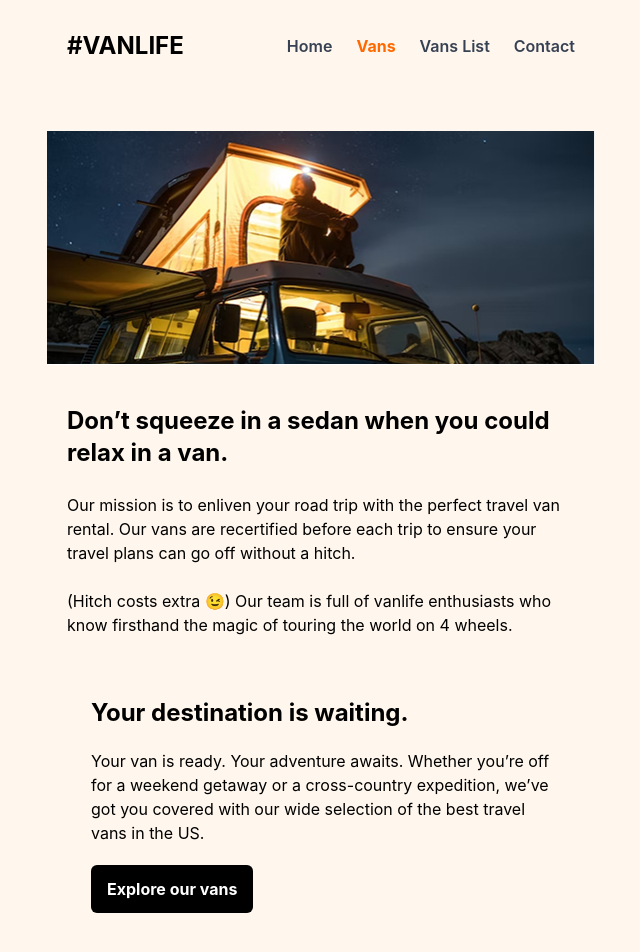
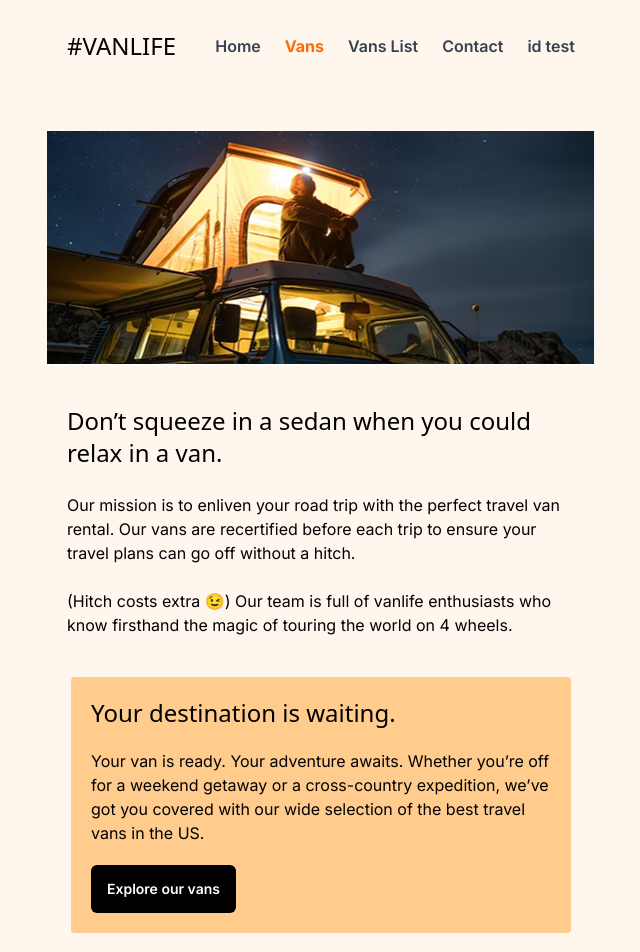
Before and after one commit to soyebamd/van-life-react-project, a React (Vite) app: page /about in a window 1280 px wide. Shown: the top 952 px of the page, without its empty margins (319-959 px from the left). Built offline with nearby package versions, Linux system fonts and the light colour scheme; a web font is replaced by a local one; what miragejs would draw is missing.

Commit message:
latest update fixed issues

```diff
--- a/src/App.jsx
+++ b/src/App.jsx
@@ -3,6 +3,7 @@ import Home from "./pages/home";
 import About from "./pages/about";
 import NotFound from "./pages/not-found";
 import Vans from "./pages/Vans";
+import VansDetails from "./pages/vansDetails";
 import Footer from "./components/footer";
 
 import { BrowserRouter, Routes, Route } from "react-router";
@@ -18,6 +19,7 @@ function App() {
             <Route path="/" element={<Home />} />
             <Route path="/about" element={<About />} />
             <Route path="/vans" element={<Vans />} />
+            <Route path="/vans-details/:id" element={<VansDetails />} />
             <Route path="*" element={<NotFound />} />
           </Routes>
         </main>
--- a/src/components/btn.jsx
+++ b/src/components/btn.jsx
@@ -29,7 +29,7 @@ export default function Btn({
   console.log(buttonBg);
 
   const globalClass =
-    "font-bold rounded-md flex items-center justify-center px-4";
+    "font-semibold rounded-md flex items-center justify-center px-4 text-sm";
 
   const combineClass = classNames(globalClass, btnClass, textColor, buttonBg);
 
--- a/src/components/header.jsx
+++ b/src/components/header.jsx
@@ -3,9 +3,7 @@ import { NavLink } from "react-router";
 export default function Header() {
   return (
     <header className="flex flex-wrap md:flex-nowrap md:justify-between  min-h-22.75 px-5">
-      <h1 className="text-2xl font-bold font-inter flex items-center">
-        #VANLIFE
-      </h1>
+      <h1 className="text-2xl  font-inter flex items-center">#VANLIFE</h1>
       <ul className="flex gap-4 md:gap-6 items-center font-semibold text-base grid-cols-1">
         <li>
           <NavLink
@@ -49,6 +47,10 @@ export default function Header() {
             Contact
           </NavLink>
         </li>
+
+        <NavLink to="/vans-details/:id" className="text-gray-700">
+          id test
+        </NavLink>
       </ul>
     </header>
   );
--- a/src/index.css
+++ b/src/index.css
@@ -1,22 +1,31 @@
 @import "tailwindcss";
 
-:root {
-  --color-bgColor: #fff7ed;
-  --color-textColor: #161616;
-  --color-orange: #ff8c38;
-  --color-lightOrange: #ffcc8d;
-  --color-footer-bgColor: #252525;
-
+@theme {
   --color-simple: #e17654;
   --color-luxury: #161616;
   --color-rugged: #115e59;
   --color-btnText: #ffead0;
-
+  --color-orange: #ff8c38;
   --font-headingTitle: "Rubik Dirt", system-ui;
   --font-inter: "Inter", sans-serif;
+  --color-bgColor: #fff7ed;
+  --color-textColor: #161616;
+
+  --color-lightOrange: #ffcc8d;
+  --color-footer-bgColor: #252525;
 }
 
 body {
   background-color: var(--color-bgColor);
   font-size: 16px;
+  font-family: var(--font-inter);
 }
+
+h1,
+h2,
+h3,
+h4,
+h5,
+h6 {
+  font-family: var(--font-headingTitle);
+}
--- a/src/pages/Vans.jsx
+++ b/src/pages/Vans.jsx
@@ -19,7 +19,7 @@ export default function Vans() {
   return (
     <>
       <div className="px-5">
-        <h1 className="text-3xl font-bold mb-8">Explore our van options</h1>
+        <h1 className="text-3xl  mb-8">Explore our van options</h1>
         <ul className="flex flex-wrap gap-4 justify-center">
           <li>
             <Btn
--- a/src/pages/about.jsx
+++ b/src/pages/about.jsx
@@ -11,7 +11,7 @@ export default function About() {
         />
 
         <div className="content flex flex-col gap-6 px-5 my-10">
-          <h2 className="text-2xl font-bold">
+          <h2 className="text-2xl ">
             Don’t squeeze in a sedan when you could relax in a van.
           </h2>
           <p>
@@ -27,7 +27,7 @@ export default function About() {
         </div>
       </section>
       <section className="bg-lightOrange p-5 m-5 my-10 rounded-sm flex flex-col gap-5 mx-6 ">
-        <h2 className="text-2xl font-bold ">Your destination is waiting.</h2>
+        <h2 className="text-2xl ">Your destination is waiting.</h2>
         <p>
           Your van is ready. Your adventure awaits. Whether you’re off for a
           weekend getaway or a cross-country expedition, we’ve got you covered
--- a/src/pages/home.jsx
+++ b/src/pages/home.jsx
@@ -2,7 +2,7 @@ import Btn from "../components/btn";
 export default function Home() {
   return (
     <section className="bg-black bg-[url(./bg.jpg)] p-5 bg-cover bg-center min-h-96 flex flex-col justify-center items-center text-white text-left gap-8">
-      <h1 className="text-4xl font-bold">
+      <h1 className="text-4xl text-white font-headingTitle">
         You got the travel plans, we got the travel vans.
       </h1>
       <p>
--- a/src/pages/not-found.jsx
+++ b/src/pages/not-found.jsx
@@ -2,9 +2,9 @@ import { BrowserRouter, Routes, Route, Link } from "react-router";
 import Btn from "../components/btn";
 export default function NotFound() {
   return (
-    <section className="bg-black bg-[url(./bg.jpg)] p-5 bg-cover bg-center min-h-96 flex flex-col justify-center items-center text-white text-left gap-8">
-      <h1 className="text-8xl font-bold">404</h1>
-      <h2 className="text-2xl font-bold">Page Not Found</h2>
+    <section className="bg-luxury p-5 bg-cover bg-center min-h-96 flex flex-col justify-center items-center text-white text-left gap-8">
+      <h1 className="text-8xl ">404</h1>
+      <h2 className="text-2xl">Page Not Found</h2>
       <p>Sorry, the page you're looking for doesn't exist.</p>
 
       <Link
--- /dev/null
+++ b/src/pages/vansDetails.jsx
@@ -0,0 +1,8 @@
+export default function VansDetails() {
+  return (
+    <div className="px-5">
+      <h1 className="text-3xl mb-8">Vans Details</h1>
+      <p>Details about the selected van will be displayed here.</p>
+    </div>
+  );
+}
```
Also changed, not shown: 4 other files (tests, documents, lock files or other folders).
